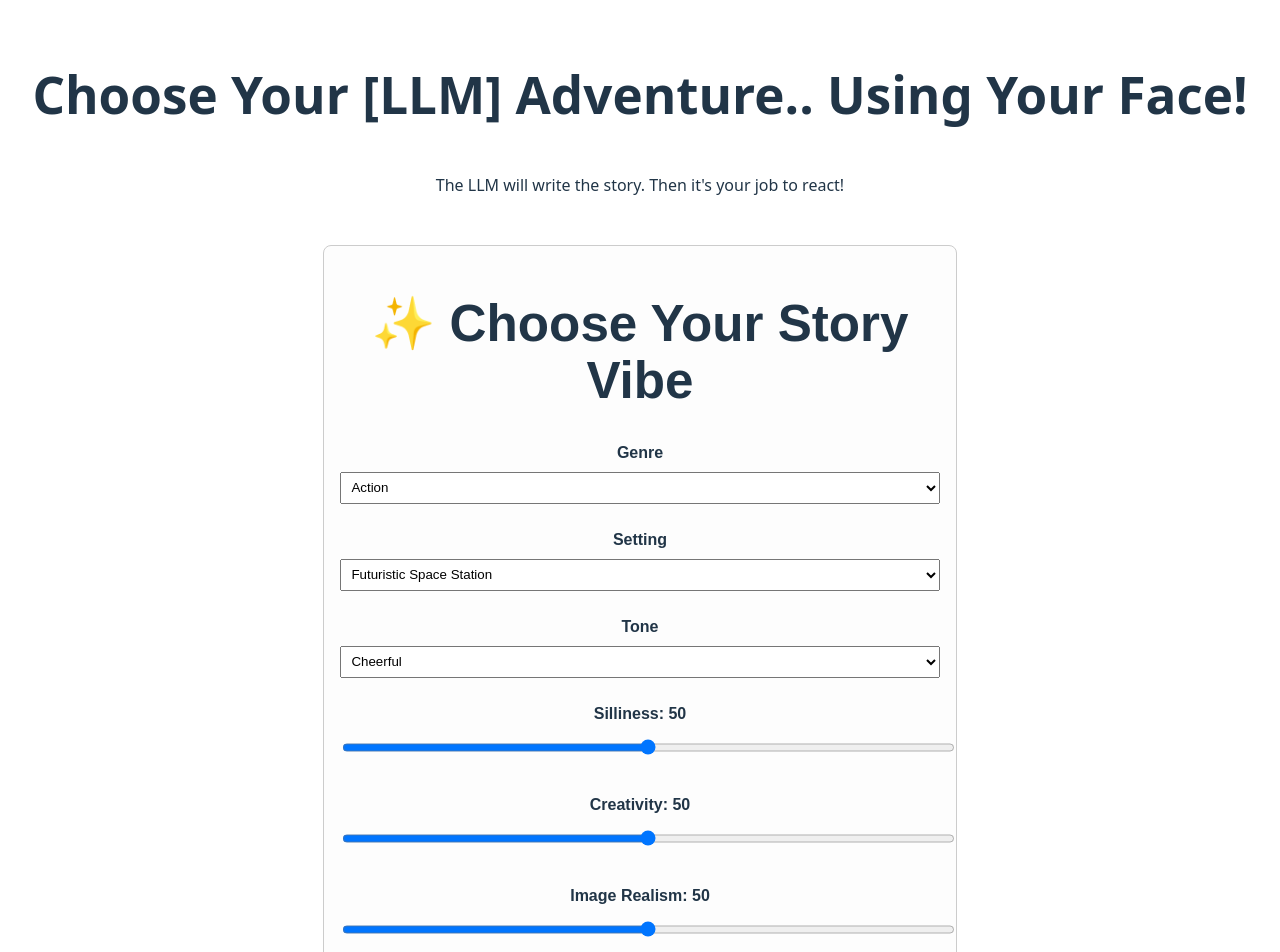
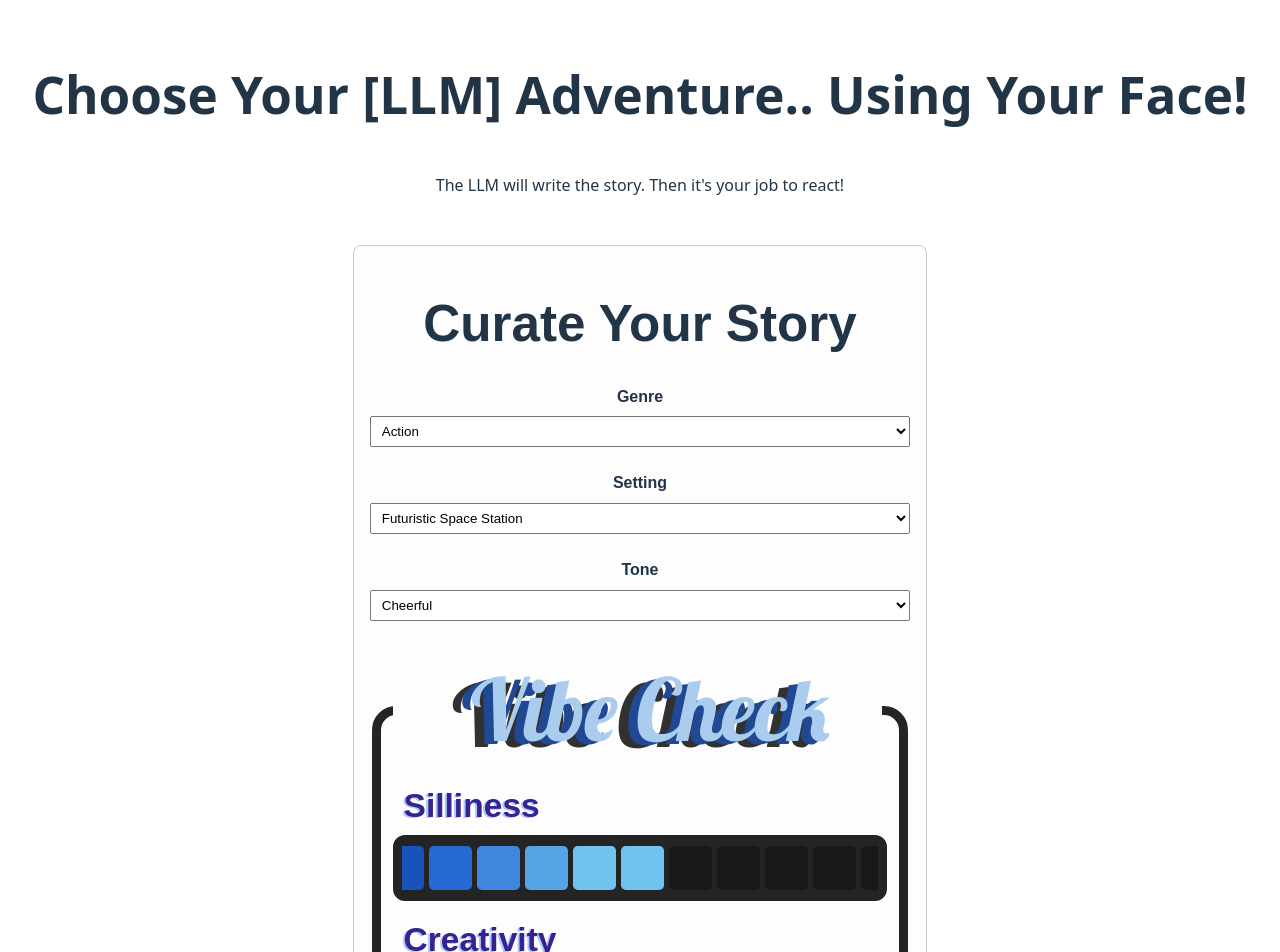
Before and after one commit to aadriien/choose-your-llm-face-adventure, a Svelte app: page / in a window 1280 px wide. Shown: the top 952 px of the page. Built offline with nearby package versions, Linux system fonts and the light colour scheme.

Commit message:
Polished sliding scale styling based on equalizer open source example

```diff
--- a/src/components/AdventurePaths.svelte
+++ b/src/components/AdventurePaths.svelte
@@ -99,8 +99,6 @@
 
 
 <main>
-    <!-- <LLMQuery prompt={userPrompt} /> -->
-
     <h3>Story Prompt:</h3>
     <p>{userPrompt}</p>
 
--- a/src/components/VibeCuration.svelte
+++ b/src/components/VibeCuration.svelte
@@ -55,18 +55,17 @@
         console.log("Starting story with: ", storyConfig);
     }
 
-
 </script>
 
 
 <main>
-    <h1>✨ Choose Your Story Vibe</h1>
+    <h1>Curate Your Story</h1>
 
     <section class="input-group">
         <label>Genre</label>
         <select bind:value={genre}>
             {#each genres as g}
-                <option>{g}</option>
+            <option>{g}</option>
             {/each}
         </select>
     </section>
@@ -75,7 +74,7 @@
         <label>Setting</label>
         <select bind:value={setting}>
             {#each settings as s}
-                <option>{s}</option>
+            <option>{s}</option>
             {/each}
         </select>
     </section>
@@ -84,32 +83,40 @@
         <label>Tone</label>
         <select bind:value={tone}>
             {#each tones as t}
-                <option>{t}</option>
+            <option>{t}</option>
             {/each}
         </select>
     </section>
 
-    <section class="input-group">
-        <label>Silliness: {silliness}</label>
-        <input type="range" min="0" max="100" bind:value={silliness} />
-    </section>
+    <fieldset class="equalizer">
+        <legend>Vibe Check</legend>
 
-    <section class="input-group">
-        <label>Creativity: {creativity}</label>
-        <input type="range" min="0" max="100" bind:value={creativity} />
-    </section>
+        <div class="slider-group">
+            <label orient="270deg" before="Low" after="High">Silliness</label>
+            <input type="range" min="0" max="100" bind:value={silliness} orient="270deg" />
+        </div>
 
-    <section class="input-group">
-        <label>Image Realism: {image_realism}</label>
-        <input type="range" min="0" max="100" bind:value={image_realism} />
-    </section>
+        <div class="slider-group">
+            <label orient="270deg" before="Low" after="High">Creativity</label>
+            <input type="range" min="0" max="100" bind:value={creativity} orient="270deg" />
+        </div>
 
-    <button on:click={startStory}>🚀 Start My Adventure</button>
+        <div class="slider-group">
+            <label orient="270deg" before="Low" after="High">Image Realism</label>
+            <input type="range" min="0" max="100" bind:value={image_realism} orient="270deg" />
+        </div>
+    </fieldset>
+
+
+    <button on:click={startStory}>🚀 Start My Adventure!</button>
 
 </main>
 
 
 <style>
+    @import url('https://fonts.googleapis.com/css?family=Lobster');
+
+
     main {
         max-width: 600px;
         margin: 2rem auto;
@@ -157,4 +164,174 @@
         background-color: #365edc;
     }
 
+
+
+    /*
+        Styles used exclusively to handle sliding scales...
+        Inspired by `https://codepen.io/long-lazuli/pen/JoLroV`
+    */
+    :root {
+        --base-size: 3em; /* Adjust to scale size of whole equalizer */
+        --slider-width: calc(var(--base-size) * 9.9);
+        --slider-height: var(--base-size);
+        --border-width: calc(var(--base-size) * 0.2);
+        --border-radius: calc(var(--base-size) * 0.25);
+        --thumb-size: calc(var(--base-size) * 0.9);
+        --thumb-margin: calc(var(--base-size) * 0.05);
+        --thumb-border-radius: calc(var(--base-size) * 0.1);
+        --box-shadow-offset-unit: var(--base-size);
+        --background-color: #181818;
+        --border-color: #242424;
+        --thumb-color: #6FC5F0;
+        --shadow-colors:
+            #313131, #2F343F, #283F6B,
+            #214893, #1A52BC, #2769D3,
+            #3E87DC, #55A5E6, #6FC5F0;
+    }
+    html { font-size: 1em; }
+    body {
+        color: #BBB;
+        background-color: #444;
+        text-align: center;
+    }
+    fieldset {
+        border: var(--border-color) solid var(--border-width);
+        border-radius: calc(var(--base-size) * 0.5);
+        display: inline-block;
+        text-align: left;
+        position: relative;
+        transition: border-color 0.25s linear;
+    }
+    fieldset:hover {
+        border-color: #BBB;
+    }
+    legend {
+        font-size: calc(var(--base-size) * 1.8);
+        font-family: "Lobster", sans-serif;
+        padding-left: calc(var(--base-size) * 0.3);
+        padding-right: calc(var(--base-size) * 0.2);
+        color: #ACE;
+        text-shadow:
+            -0.11em 0.03em 0 #214893,
+            -0.22em 0.07em 0 #313131;
+    }
+    /* Slider itself */
+    input[type='range'] {
+        display: block;
+        margin: 0; padding: 0;
+        font-size: inherit;
+        width: var(--slider-width);
+        height: var(--slider-height);
+        border-radius: var(--border-radius);
+        border: var(--border-width) solid var(--border-color);
+        background-color: var(--border-color);
+        background-size: 100% 100%;
+        background-repeat: no-repeat;
+        overflow: hidden;
+        cursor: pointer;
+        transition: box-shadow 0.2s linear;
+        box-shadow: 0 0 0 0 transparent;
+        margin-bottom: calc(var(--base-size) * 0.3);
+    }
+    input[type='range']:focus {
+        box-shadow: 0 0 0 calc(var(--base-size) * 0.1) #AAAAAA;
+    }
+    input[type='range']:hover {
+        box-shadow: 0 0 0 calc(var(--base-size) * 0.15) var(--thumb-color);
+    }
+    /* Slider track */
+    input[type='range']::-webkit-slider-runnable-track,
+    input[type='range']::-moz-range-track,
+    input[type='range']::-ms-track {
+        border: none;
+        background: none;
+        height: 100%;
+        width: 100%;
+    }
+    /* Slider thumb */
+    input[type='range']::-webkit-slider-thumb {
+        margin: var(--thumb-margin);
+        padding: 0;
+        height: var(--thumb-size);
+        width: var(--thumb-size);
+        border-radius: var(--thumb-border-radius);
+        box-sizing: border-box;
+        border: none;
+        background-color: var(--thumb-color);
+        box-shadow:
+            calc(-10 * var(--box-shadow-offset-unit)) 0 0 0 #313131,
+            calc(-9 * var(--box-shadow-offset-unit)) 0 0 0 #313131,
+            calc(-8 * var(--box-shadow-offset-unit)) 0 0 0 #2F343F,
+            calc(-7 * var(--box-shadow-offset-unit)) 0 0 0 #283F6B,
+            calc(-6 * var(--box-shadow-offset-unit)) 0 0 0 #214893,
+            calc(-5 * var(--box-shadow-offset-unit)) 0 0 0 #1A52BC,
+            calc(-4 * var(--box-shadow-offset-unit)) 0 0 0 #2769D3,
+            calc(-3 * var(--box-shadow-offset-unit)) 0 0 0 #3E87DC,
+            calc(-2 * var(--box-shadow-offset-unit)) 0 0 0 #55A5E6,
+            calc(-1 * var(--box-shadow-offset-unit)) 0 0 0 var(--thumb-color),
+
+            calc(1 * var(--box-shadow-offset-unit)) 0 0 0 var(--background-color),
+            calc(2 * var(--box-shadow-offset-unit)) 0 0 0 var(--background-color),
+            calc(3 * var(--box-shadow-offset-unit)) 0 0 0 var(--background-color),
+            calc(4 * var(--box-shadow-offset-unit)) 0 0 0 var(--background-color),
+            calc(5 * var(--box-shadow-offset-unit)) 0 0 0 var(--background-color),
+            calc(6 * var(--box-shadow-offset-unit)) 0 0 0 var(--background-color),
+            calc(7 * var(--box-shadow-offset-unit)) 0 0 0 var(--background-color),
+            calc(8 * var(--box-shadow-offset-unit)) 0 0 0 var(--background-color),
+            calc(9 * var(--box-shadow-offset-unit)) 0 0 0 var(--background-color);
+        cursor: ew-resize;
+    }
+
+    input[type='range']::-moz-range-thumb {
+        margin: var(--thumb-margin);
+        padding: 0;
+        height: var(--thumb-size);
+        width: var(--thumb-size);
+        border-radius: var(--thumb-border-radius);
+        box-sizing: border-box;
+        border: none;
+        background-color: var(--thumb-color);
+        cursor: ew-resize;
+    }
+
+    input[type='range']::-ms-thumb {
+        margin: var(--thumb-margin);
+        padding: 0;
+        height: var(--thumb-size);
+        width: var(--thumb-size);
+        border-radius: var(--thumb-border-radius);
+        box-sizing: border-box;
+        border: none;
+        background-color: var(--thumb-color);
+        cursor: ew-resize;
+    }
+    /* Webkit appearance reset */
+    input[type='range'],
+    input[type='range']::-webkit-slider-runnable-track,
+    input[type='range']::-webkit-slider-thumb {
+        -webkit-appearance: none;
+    }
+    /* IE fixes */
+    input[type='range']::-ms-track {
+        color: transparent;
+    }
+    input[type='range']::-ms-fill-lower,
+    input[type='range']::-ms-fill-upper,
+    input[type='range']::-ms-tooltip {
+        display: none;
+    }
+    /* Label for slider metric */
+    .slider-group label {
+        display: block;
+        font-family: Arial, Helvetica, sans-serif;
+        font-size: calc(var(--base-size) * 0.7);
+        margin-left: calc(var(--base-size) * 0.1);
+        user-select: none;
+        text-align: left;
+        color: #382193;
+        text-shadow:
+            -0.06em 0.03em 0 #ACE;
+    }
+
+
 </style>
```
